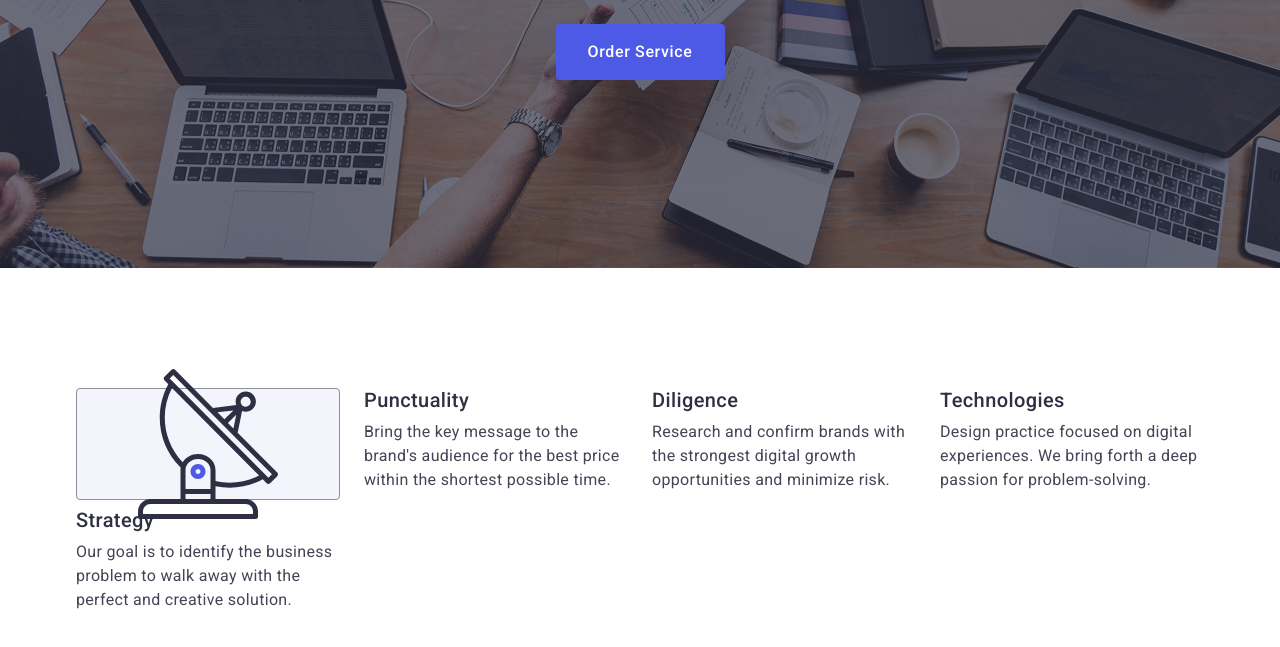
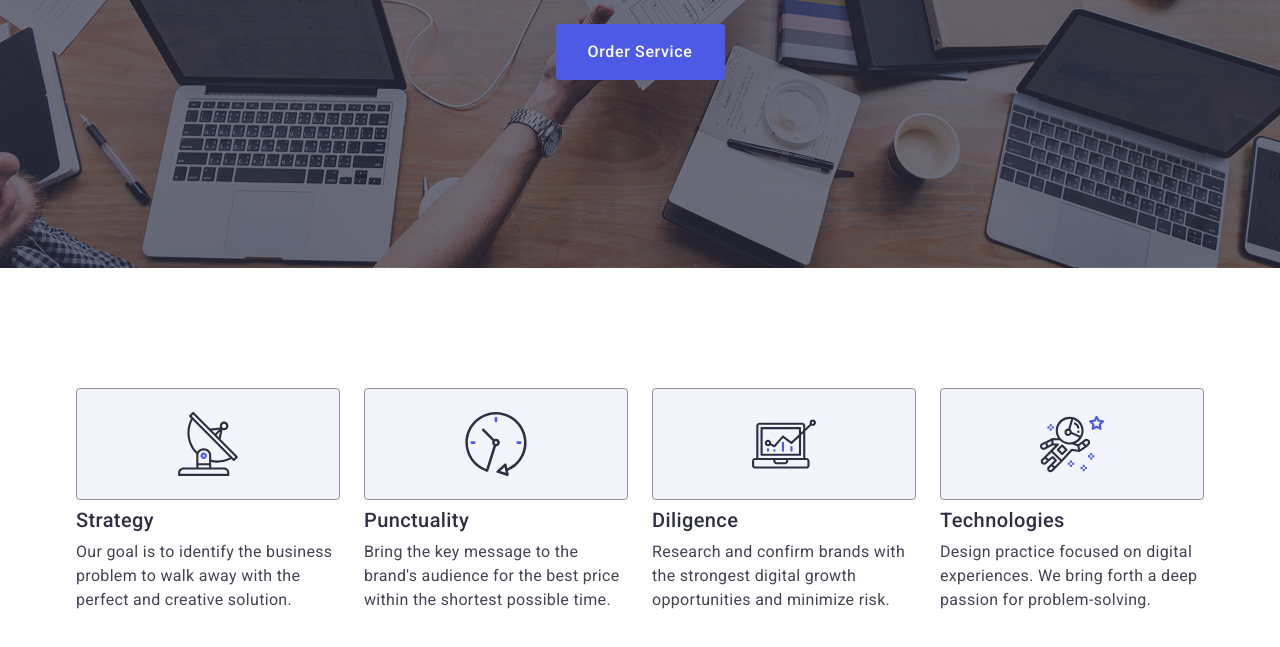
Before and after one commit to ham-dgl/goit-markup-hw-04, a plain HTML site: page index.html in a window 1280 px wide. Shown: the part 405-1052 px from the top of the page. Drawn offline with nearby package versions, Linux system fonts and the light colour scheme.

Commit message:
Виправлення 2ої секції

```diff
--- a/css/styles.css
+++ b/css/styles.css
@@ -164,6 +164,10 @@ img {
 	border: 1px solid #8e8f99;
 	margin-bottom: 8px;
 }
+.features-container svg {
+	width: 64px;
+	height: 64px;
+}
 .visually-hidden {
 	position: absolute;
 	width: 1px;
--- a/index.html
+++ b/index.html
@@ -59,14 +59,29 @@
                         <p class="paragraph-feature">Our goal is to identify the business<br> problem to walk away with the<br> perfect and creative solution.</p>
                     </li>
                     <li class="features-item">
+                        <div class="features-container">
+                            <svg>
+                                <use href="./images/icons.svg#icon-group-clock"></use>
+                            </svg>
+                        </div>
                         <h3 class="header-feature">Punctuality</h3>
                         <p class="paragraph-feature">Bring the key message to the<br> brand's audience for the best price<br> within the shortest possible time.</p>
                     </li>
                     <li class="features-item">
+                        <div class="features-container">
+                            <svg>
+                                <use href="./images/icons.svg#icon-Group-diagram"></use>
+                            </svg>
+                        </div>
                         <h3 class="header-feature">Diligence</h3>
                         <p class="paragraph-feature">Research and confirm brands with<br> the strongest digital growth<br> opportunities and minimize risk.</p>
                     </li>
                     <li class="features-item">
+                        <div class="features-container">
+                            <svg>
+                                <use href="./images/icons.svg#icon-Group-astronaut"></use>
+                            </svg>
+                        </div>
                         <h3 class="header-feature">Technologies</h3>
                         <p class="paragraph-feature">Design practice focused on digital<br> experiences. We bring forth a deep<br> passion for problem-solving.</p>
                     </li>
```
